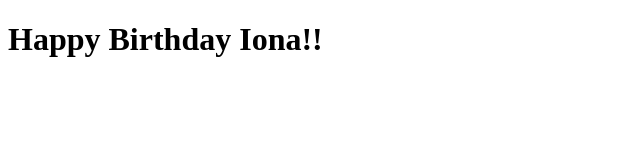
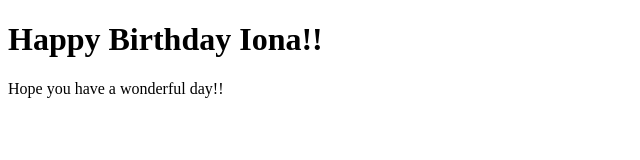
Before and after one commit to Tete1982/web_tech_labs, a plain HTML site: page iona.html in a window 1280 px wide. Shown: the whole page, without its empty margins (0-640 px from the left). Drawn offline with Linux system fonts and the light colour scheme.

Commit message:
Update iona.html

```diff
--- a/iona.html
+++ b/iona.html
@@ -5,5 +5,6 @@
 	</head>
 	<body>
 		<h1>Happy Birthday Iona!!</h1>
+		<p> Hope you have a wonderful day!!</p>
 	</body>
 </html>
```
